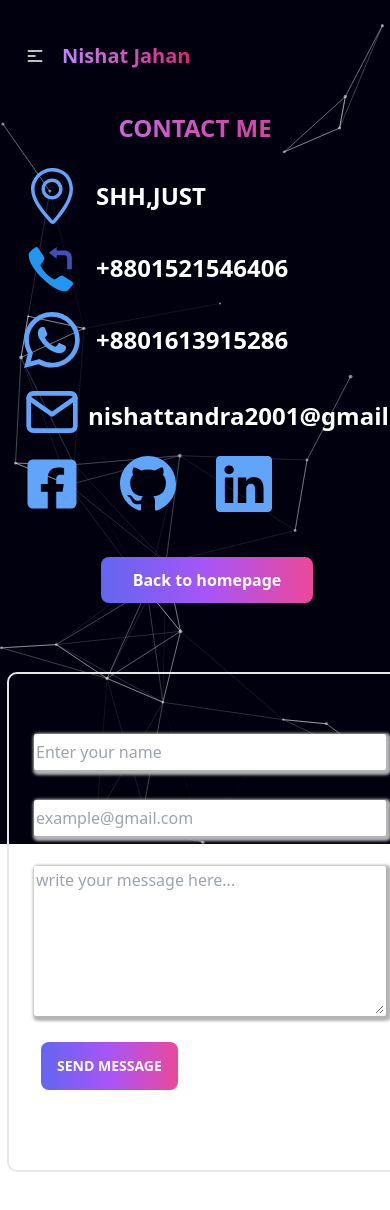
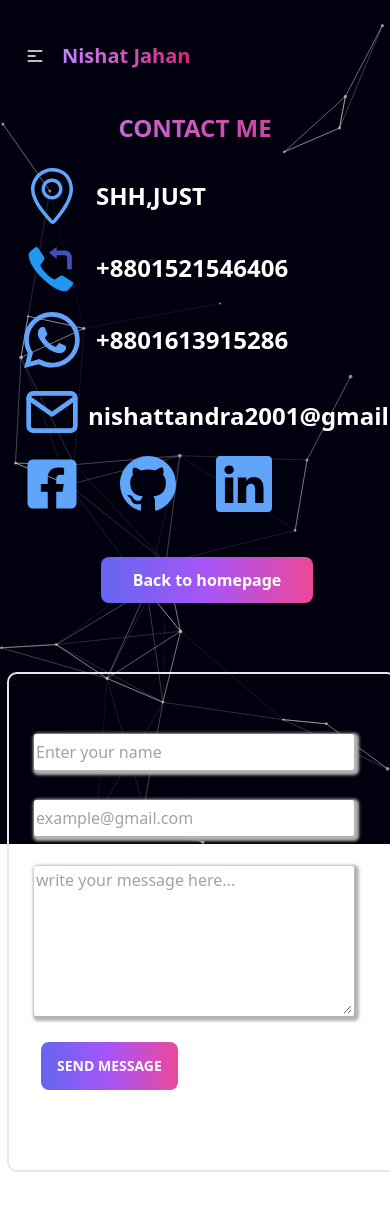
Before and after one commit to nishattandra/my-protfolio, a React (Vite) app: page /contact in a window 390 px wide. Shown: the top 1210 px of the page. Built offline with nearby package versions, Linux system fonts and the light colour scheme.

Commit message:
some issue solved

```diff
--- a/src/sections/Contact/Contact.css
+++ b/src/sections/Contact/Contact.css
@@ -40,13 +40,13 @@
   .fromborder {
     margin-left: 7px;
     height: 500px;
-    width: 400px;
+    width: 390px;
     border-radius: 10px;
     margin-bottom: 20px;
   }
   .name,
   .email, .message {
-    width: 22rem;
+    width: 20rem;
     margin-left: 5px;
   }
 }
--- a/src/sections/Projects/Projects.css
+++ b/src/sections/Projects/Projects.css
@@ -1,5 +1,5 @@
 .image-container {
-    width: 400px;
+    width: 400x;
     height: 400px;
     overflow: hidden;
   }
--- a/src/sections/Skills/Skills.jsx
+++ b/src/sections/Skills/Skills.jsx
@@ -35,8 +35,8 @@
 
     return (
 
-        <div >
-            <h1 className='text-2xl md:text-4xl text-transparent bg-clip-text bg-gradient-to-r from-purple-400 to-pink-600 mb-6 text-center font-bold '>MY SKILLS</h1>
+        <div className='pr-0'>
+            <h1 className='text-4xl text-transparent bg-clip-text bg-gradient-to-r from-purple-400 to-pink-600 mb-6 text-center font-bold'>MY SKILLS</h1>
             <div className='grid grid-cols-1 md:grid-cols-3 gap-16 ml-2 md:ml-10 mt-20 mb-10 text-white skillContainer'>
                 <div data-aos="fade-right">
                     <img src={html} alt="" />
```
Also changed, not shown: src/sections/Skills/Skills.css (line endings or trailing spaces).
